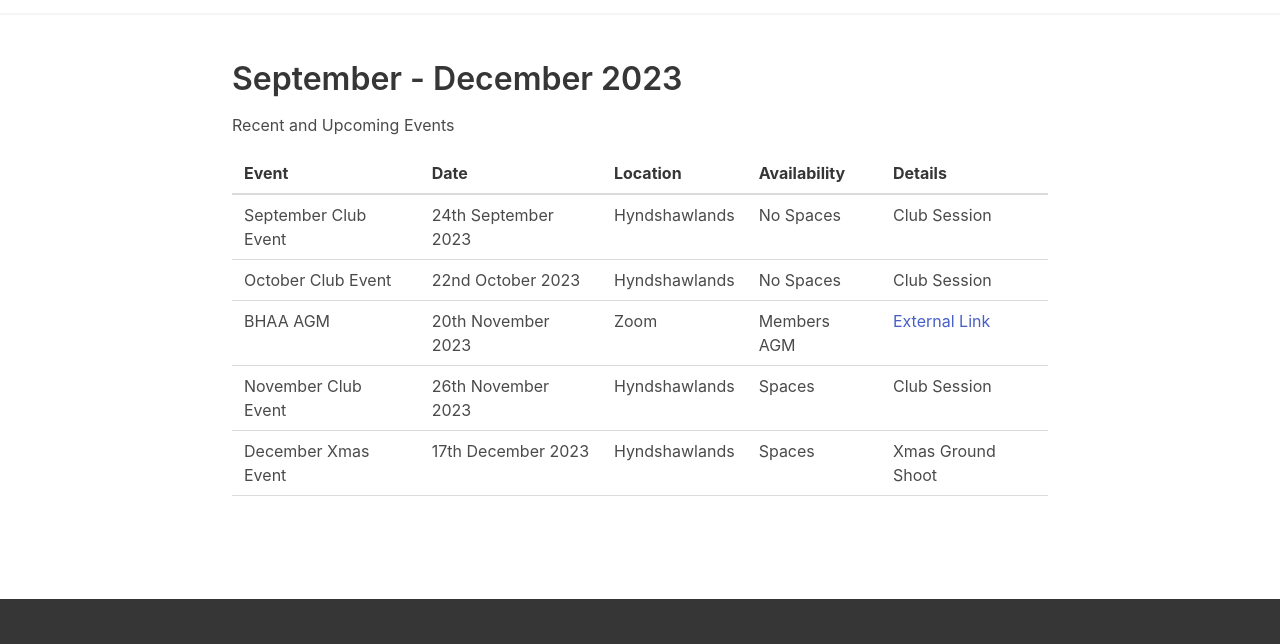
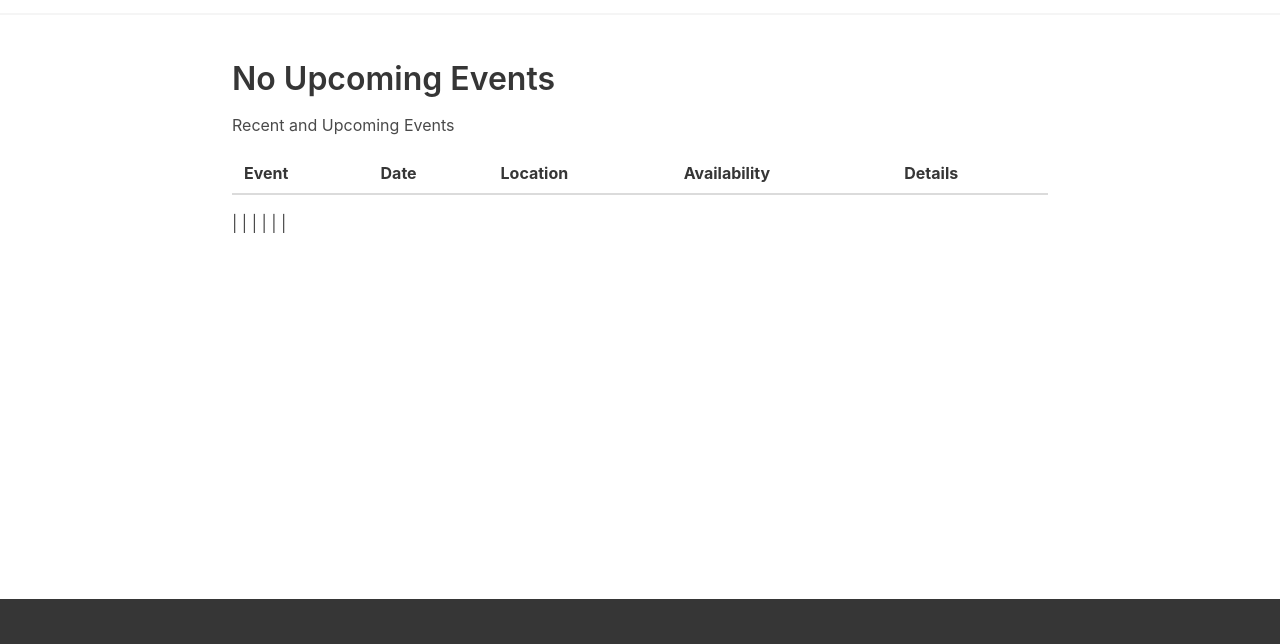
Before and after one commit to midtownsystems/clydevalleyhorsearchers, an Eleventy site: page src/calendar.md in a window 1280 px wide. Shown: the part 75-719 px from the top of the page. Built offline with nearby package versions, Linux system fonts and the light colour scheme; Eleventy itself is replaced by a stand-in of ours; files that its build step writes are made by us from their sources.

Commit message:
Update calendar.md

```diff
--- a/src/calendar.md
+++ b/src/calendar.md
@@ -9,15 +9,11 @@ date: 2023-09-23
 description: Recent and upcoming events
 permalink: /calendar/
 ---
-# September - December 2023
+# No Upcoming Events
 
 Recent and Upcoming Events
 
 | Event  | Date  |  Location | Availability  | Details  |
 |---|---|---|---|---|
-|  September Club Event |  24th September 2023 |  Hyndshawlands  | No Spaces  | Club Session  |
-|  October Club Event |  22nd October 2023 |  Hyndshawlands  | No Spaces  | Club Session  |
-| BHAA AGM  |  20th November 2023 |  Zoom | Members AGM  | [External Link](https://www.bhaa.org.uk/annual-general-meeting-3pm-on-20th-november/)  |
-|  November Club Event |  26th November 2023 |  Hyndshawlands  |  Spaces  | Club Session  |
-|  December Xmas Event |  17th December 2023 |  Hyndshawlands  |  Spaces  | Xmas Ground Shoot  |
+
 |   |   |   |   |   |
```
